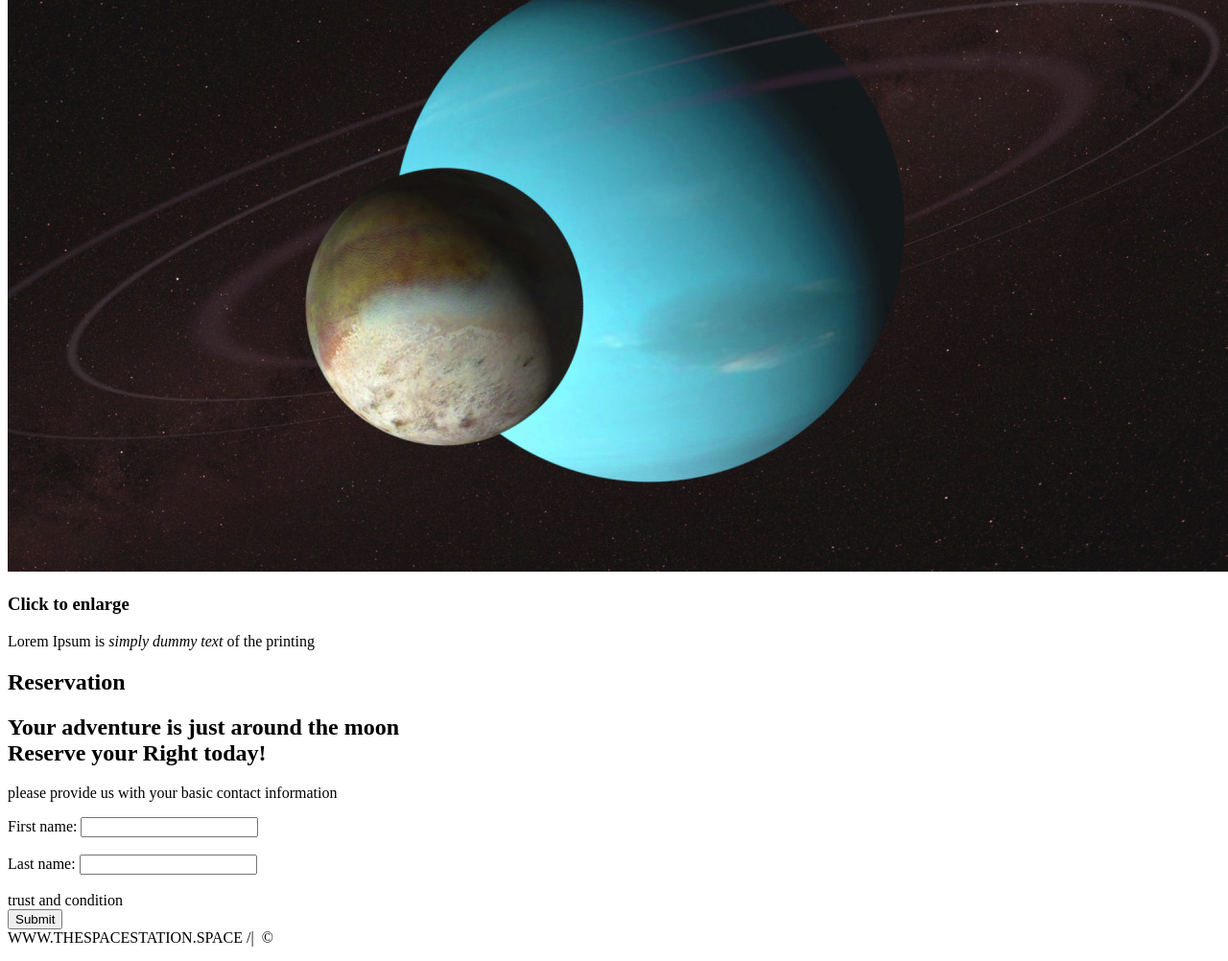
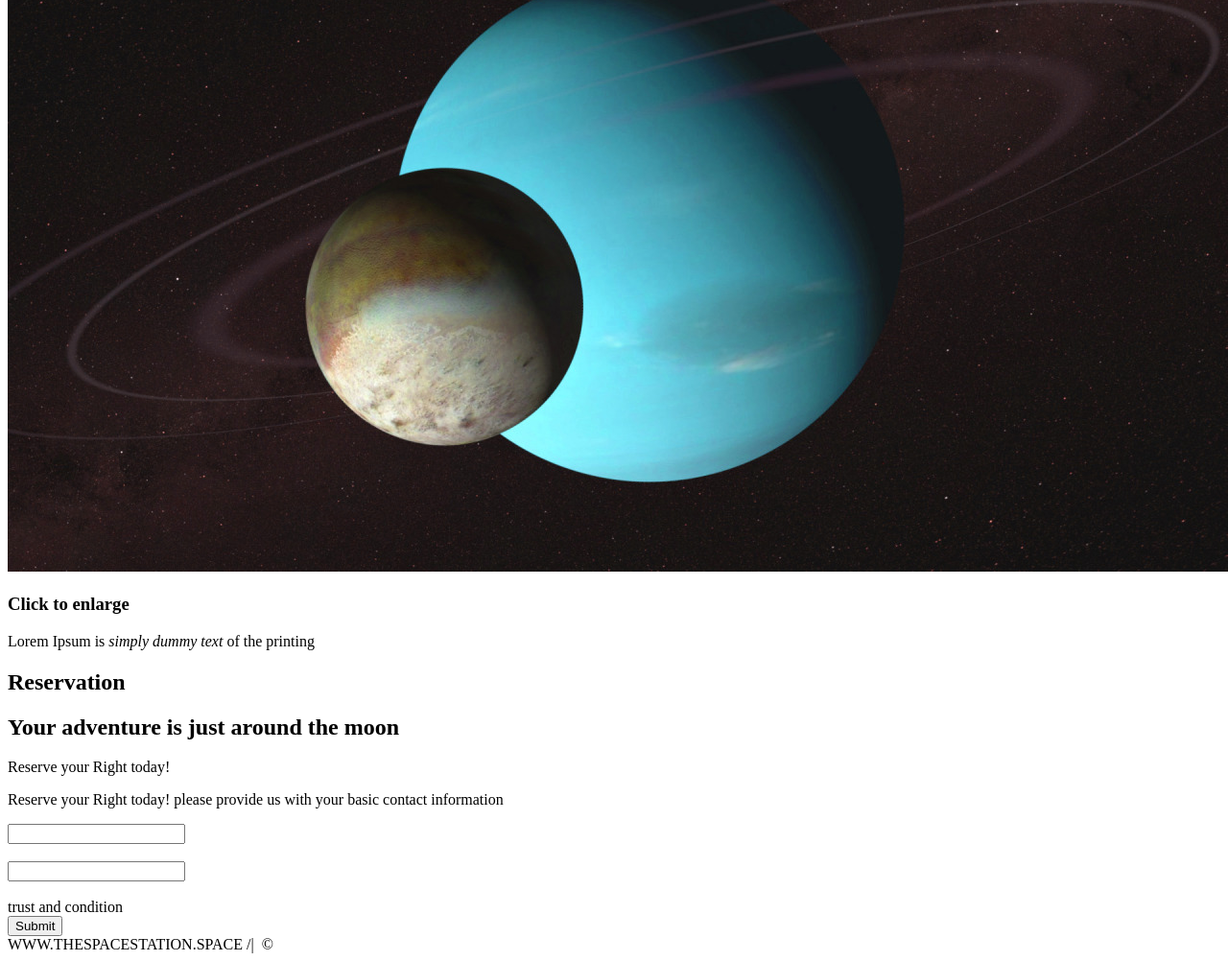
Before and after one commit to webliam/solar-system, a plain HTML site: page index.html in a window 1280 px wide. Shown: the part 6709-7711 px from the top of the page at 96% size. Drawn offline with Linux system fonts and the light colour scheme; files whose address does not match are found by name.

Commit message:
Update index.html

```diff
--- a/index.html
+++ b/index.html
@@ -147,17 +147,19 @@
             <div class="heading-padding">
                 <h1 class="heading-padding">Reservation</h1>
                 <div class="reservation">
-                    <h2><span>Your adventure is just around  the moon</span>
-                        <br>Reserve your Right today!
+                    <h2>Your adventure is just around  the moon
                     </h2>
                     <p class="rsvp-text">
+                        Reserve your Right today!
+
+                    </p>
+                    <p class="rsvp-text">
+                        Reserve your Right today!
                         please provide us with your basic contact information
                     </p>
                     <div class="form-rsvp">
                         <form action="/action_page.php" method="POST">
-                            <label for="fname">First name:</label>
                             <input class="rsvp" type="text" id="fname" name="fname"><br><br>
-                            <label for="lname">Last name:</label>
                             <input type="text" id="lname" name="lname"><br><br>
                         </form>
                         <div class="form-spacer">
```
